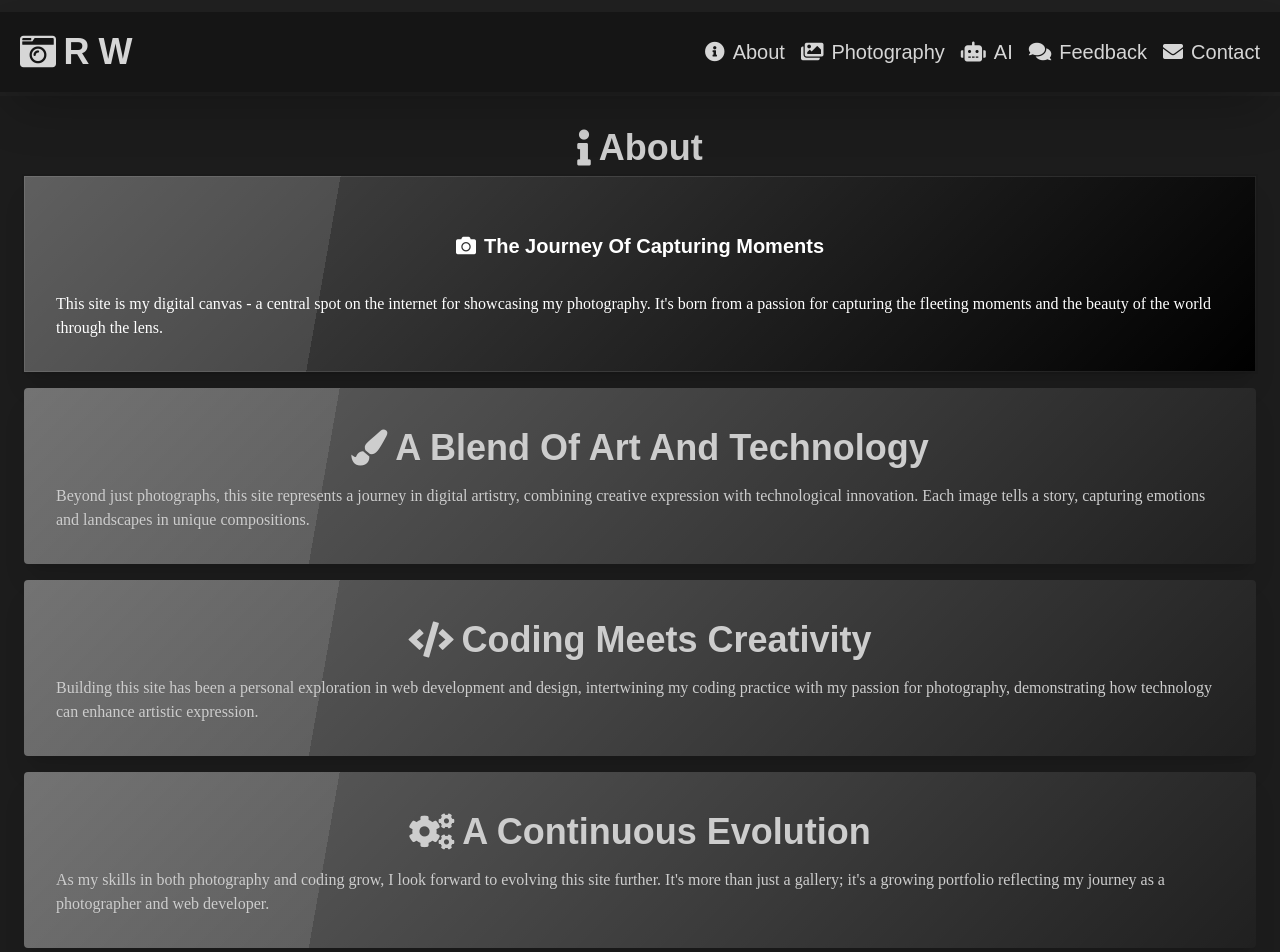
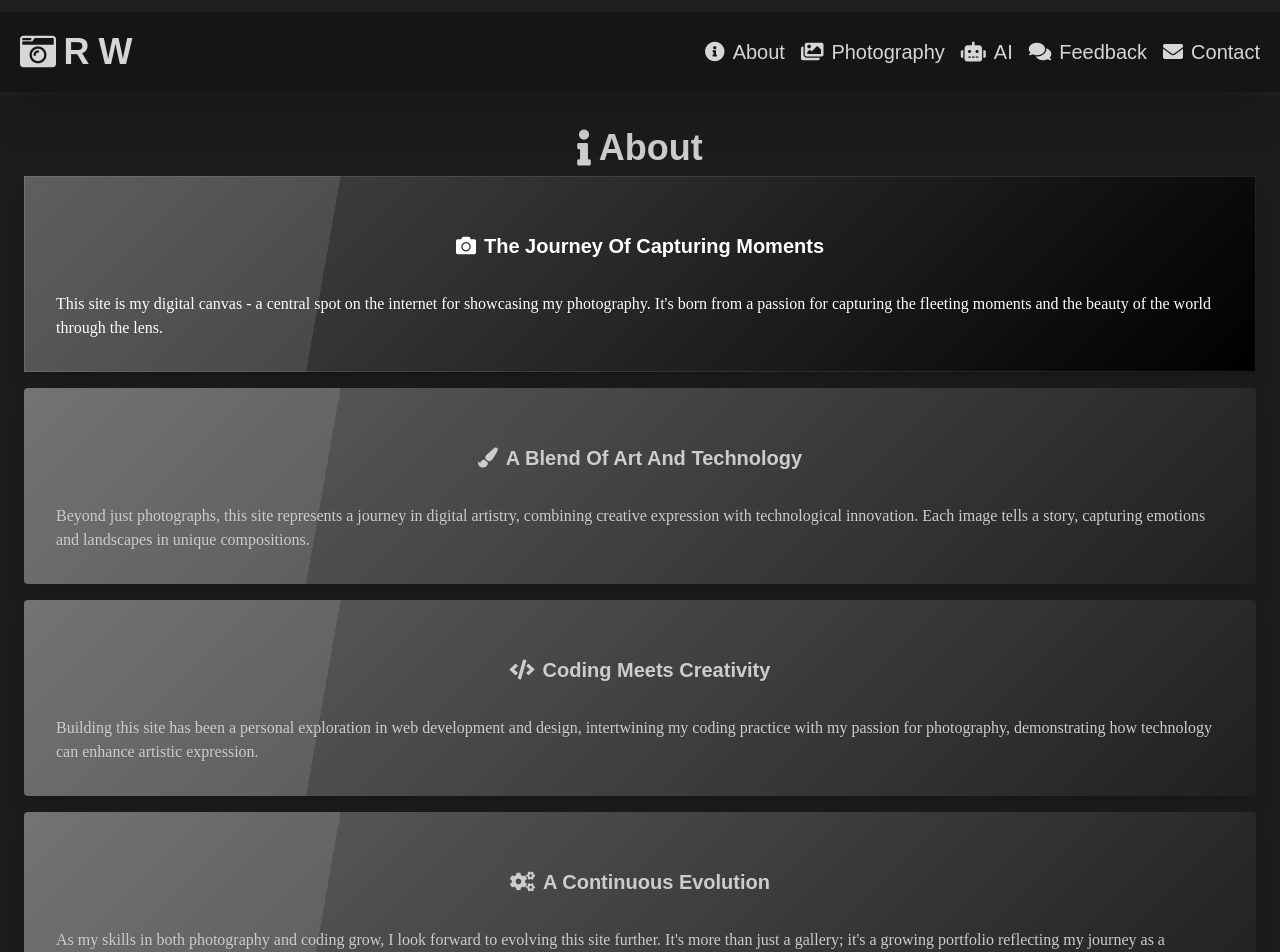
Before and after one commit to RW2023/rw-images, a Next.js app: page /about in a window 1280 px wide. Shown: the top 952 px of the page. Built offline with nearby package versions, Linux system fonts and the light colour scheme.

Commit message:
change "heading" to sub headings

```diff
--- a/src/app/about/page.tsx
+++ b/src/app/about/page.tsx
@@ -25,7 +25,7 @@ export default function About() {
 
         <div className="card bg-base-100 shadow-xl mb-4 glass">
           <div className="card-body">
-            <Heading
+            <SubHeading
               title="A Blend of Art and Technology"
               iconClass="fas fa-paint-brush"
             />
@@ -40,7 +40,7 @@ export default function About() {
 
         <div className="card bg-base-100 shadow-xl mb-4 glass">
           <div className="card-body">
-            <Heading title="Coding Meets Creativity" iconClass="fas fa-code" />
+            <SubHeading title="Coding Meets Creativity" iconClass="fas fa-code" />
             <p>
               Building this site has been a personal exploration in web
               development and design, intertwining my coding practice with my
@@ -52,7 +52,7 @@ export default function About() {
 
         <div className="card bg-base-100 shadow-xl mb-6 glass">
           <div className="card-body">
-            <Heading title="A Continuous Evolution" iconClass="fas fa-cogs" />
+            <SubHeading title="A Continuous Evolution" iconClass="fas fa-cogs" />
             <p>
               As my skills in both photography and coding grow, I look forward
               to evolving this site further. It&apos;s more than just a gallery;
```
